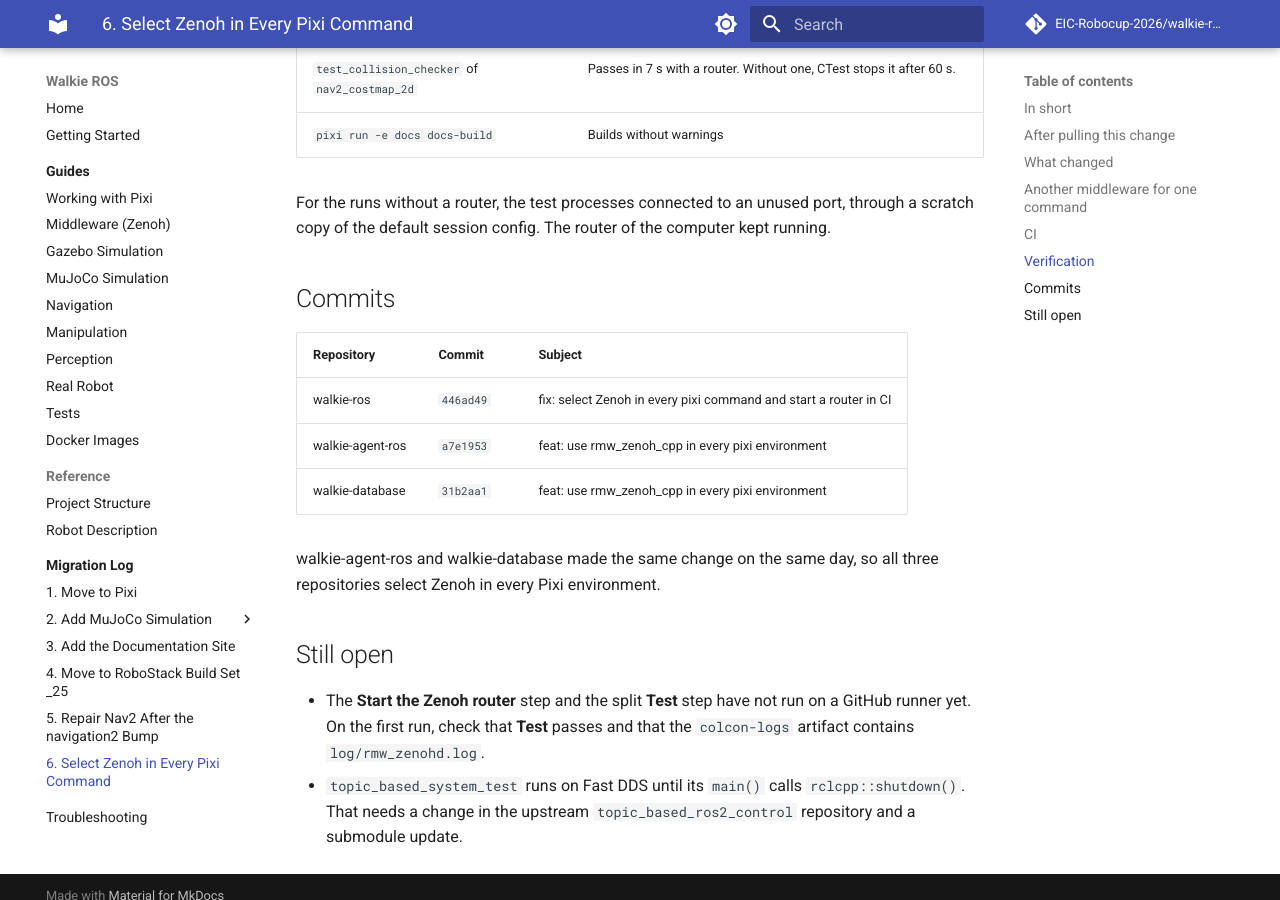
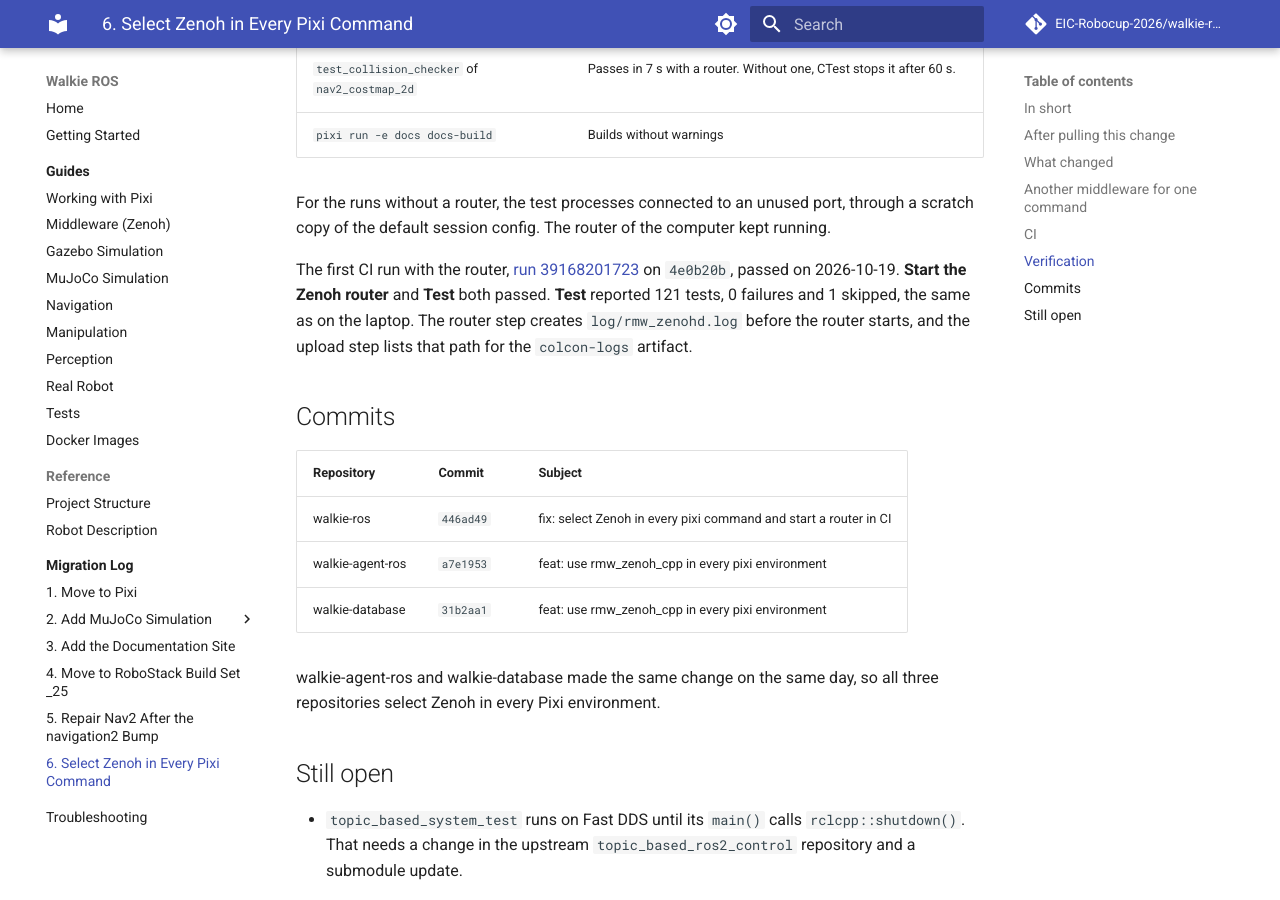
Before and after one commit to EIC-Robocup-2026/walkie-ros, an MkDocs documentation site: the page built from docs/migrations/06-zenoh-in-pixi.md, in a window 1280 px wide and 900 px high, scrolled down 2974 px. Built offline with MkDocs 1.6.1 and Material for MkDocs 9.7.7, drawn with Linux system fonts in a browser that asks for light colours; comment, search, counter and statistics services are not loaded; some of the changed text lies outside the part shown.

Commit message:
docs: record the first CI run with the Zenoh router
Run 39168201723 on 4e0b20b passed the Start the Zenoh router and Test
steps, with the same 121 tests, 0 failures and 1 skipped as the local
run. Remove the item from Still open in Migration Log entry 6.

```diff
--- a/docs/migrations/06-zenoh-in-pixi.md
+++ b/docs/migrations/06-zenoh-in-pixi.md
@@ -23,9 +23,8 @@
 - **Watch out:** a value exported in your terminal no longer changes
   `pixi run`. To use another middleware for one command, set it inside pixi
   ([Another middleware for one command](#another-middleware-for-one-command)).
-- **Result:** checked on 2026-10-19 in a shell without the variable
-  ([Verification](#verification)). The new CI step has not run on GitHub yet
-  ([Still open](#still-open)).
+- **Result:** checked on 2026-10-19 in a shell without the variable, and in
+  the first CI run with a router ([Verification](#verification)).
 
 ## After pulling this change
 
@@ -126,6 +125,14 @@
 port, through a scratch copy of the default session config. The router of
 the computer kept running.
 
+The first CI run with the router,
+[run 39168201723](https://github.com/EIC-Robocup-2026/walkie-ros/actions/runs/39168201723)
+on `4e0b20b`, passed on 2026-10-19. **Start the Zenoh router** and **Test**
+both passed. **Test** reported 121 tests, 0 failures and 1 skipped, the same
+as on the laptop. The router step creates `log/rmw_zenohd.log` before the
+router starts, and the upload step lists that path for the `colcon-logs`
+artifact.
+
 ## Commits
 
 | Repository | Commit | Subject |
@@ -139,9 +146,6 @@
 
 ## Still open
 
-- The **Start the Zenoh router** step and the split **Test** step have not
-  run on a GitHub runner yet. On the first run, check that **Test** passes
-  and that the `colcon-logs` artifact contains `log/rmw_zenohd.log`.
 - `topic_based_system_test` runs on Fast DDS until its `main()` calls
   `rclcpp::shutdown()`. That needs a change in the upstream
   `topic_based_ros2_control` repository and a submodule update.
```
